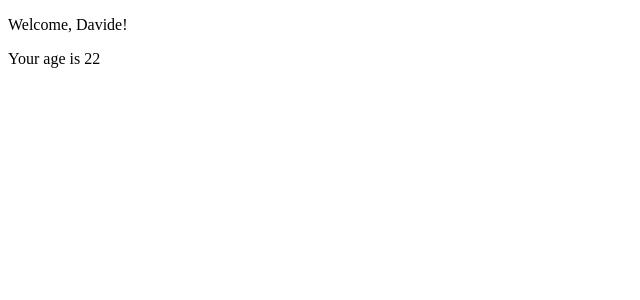
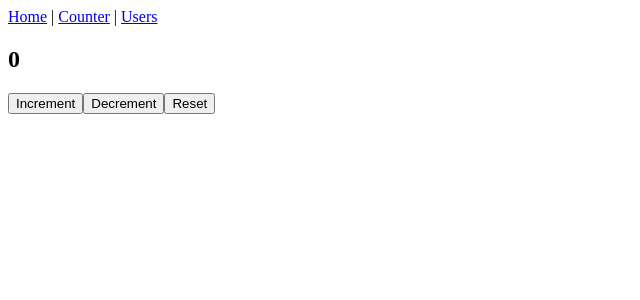
Before and after one commit to DavideTosti/react, a React (Vite) app in the folder esercizi-react/: page /counter in a window 1280 px wide. Shown: the top 300 px of the page, without its empty margins (0-640 px from the left). Built offline with nearby package versions, Linux system fonts and the light colour scheme.

Commit message:
aggiunto esercizio

```diff
--- a/esercizi-react/src/App.jsx
+++ b/esercizi-react/src/App.jsx
@@ -1,9 +1,26 @@
-import { Welcome } from "./Welcome";
+import { Route, Routes, Link } from "react-router-dom";
+import Welcome from "./Welcome";
+import { Counter } from "./Counter";
+import GithubUserList from "./GithubUserList";
+import ShowGitHubUser from "./ShowGithubUser";
 
-export function App() {
+export default function App() {
   return (
     <div>
-      <Welcome name="Davide" age={22} />
+      <div>
+        <Link to="/">Home</Link> | <Link to="/counter">Counter</Link> |{" "}
+        <Link to="/users">Users</Link>
+      </div>
+
+      <Routes>
+        <Route path="/" element={<Welcome name="Guest" />} />
+        <Route path="/counter" element={<Counter />} />
+        <Route path="/users" element={<GithubUserList />}>
+          <Route index element={<p>Add user</p>} />
+          <Route path=":username" element={<ShowGitHubUser />} />
+        </Route>
+        <Route path="*" element={<p>User not found</p>} />
+      </Routes>
     </div>
   );
 }
--- /dev/null
+++ b/esercizi-react/src/Counter.jsx
@@ -0,0 +1,23 @@
+import { useState } from "react";
+
+export function Counter({ initial = 0, increment = 1, decrement = 1 }) {
+  const [count, setCount] = useState(initial);
+
+  function handleIncrement() {
+    setCount((c) => c + increment);
+  }
+  function handleDecrement() {
+    setCount((c) => c - decrement);
+  }
+  function handleReset() {
+    setCount(initial);
+  }
+  return (
+    <div>
+      <h2>{count}</h2>
+      <button onClick={handleIncrement}>Increment</button>
+      <button onClick={handleDecrement}>Decrement</button>
+      <button onClick={handleReset}>Reset</button>
+    </div>
+  );
+}
--- /dev/null
+++ b/esercizi-react/src/GitHubUserList.jsx
@@ -0,0 +1,25 @@
+import { useEffect, useState } from "react";
+import { Link, Outlet } from "react-router-dom";
+
+export default function GithubUserList() {
+  const [users, setUsers] = useState([]);
+
+  useEffect(() => {
+    fetch("https://api.github.com/users")
+      .then((response) => response.json())
+      .then((data) => setUsers(data));
+  }, []);
+  return (
+    <div>
+      <h2>GitHub Users</h2>
+      <ul>
+        {users.map((user) => (
+          <li key={user.id}>
+            <Link to={`/users/${user.login}`}>{user.login}</Link>
+          </li>
+        ))}
+      </ul>
+      <Outlet />
+    </div>
+  );
+}
--- /dev/null
+++ b/esercizi-react/src/Root.jsx
@@ -0,0 +1,10 @@
+import { BrowserRouter } from "react-router-dom";
+import App from "./App";
+
+export default function Root() {
+  return (
+    <BrowserRouter>
+      <App />
+    </BrowserRouter>
+  );
+}
--- /dev/null
+++ b/esercizi-react/src/ShowGithubUser.jsx
@@ -0,0 +1,25 @@
+import { useEffect, useState } from "react";
+import { useParams } from "react-router-dom";
+
+export default function ShowGitHubUser() {
+  const { username } = useParams();
+  const [data, setData] = useState(null);
+
+  useEffect(() => {
+    fetch(`https://api.github.com/users/${username}`)
+      .then((response) => response.json())
+      .then((json) => setData(json));
+  }, [username]);
+
+  return (
+    <div>
+      {data && (
+        <div>
+          <img src={data.avatar_url} width={150} alt={data.login} />
+          <h1>{data.login}</h1>
+          <p>{data.name}</p>
+        </div>
+      )}
+    </div>
+  );
+}
--- a/esercizi-react/src/Welcome.jsx
+++ b/esercizi-react/src/Welcome.jsx
@@ -1,8 +1,6 @@
-export function Welcome({ name, age }) {
-  return (
-    <div>
-      <p>Welcome, {name}!</p>
-      <p>Your age is {age}</p>
-    </div>
-  );
+import { useParams } from "react-router-dom";
+
+export default function Welcome() {
+  const { name = "User" } = useParams();
+  return <p>Welcome, {name}!</p>;
 }
--- a/esercizi-react/src/index.jsx
+++ b/esercizi-react/src/index.jsx
@@ -1,8 +1,4 @@
 import { createRoot } from "react-dom/client";
-import { App } from "./App";
+import Root from "./Root";
 
-export function Index() {
-  return <App />;
-}
-
-createRoot(document.getElementById("root")).render(<Index />);
+createRoot(document.getElementById("root")).render(<Root />);
```
